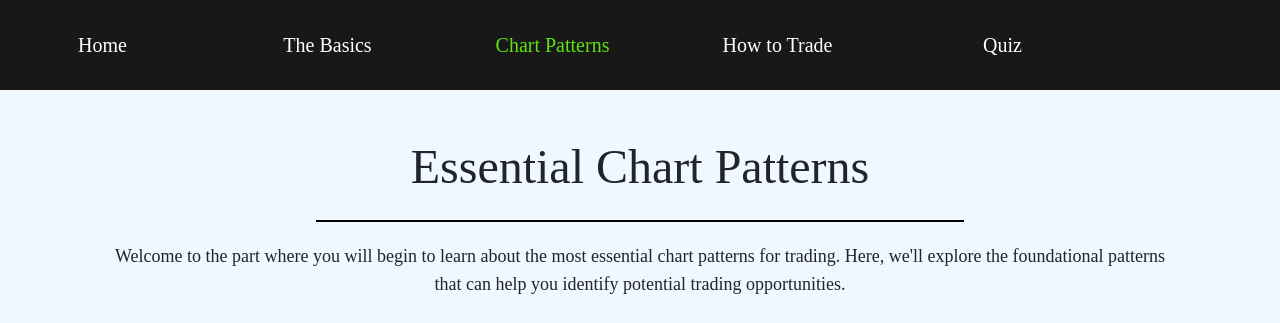
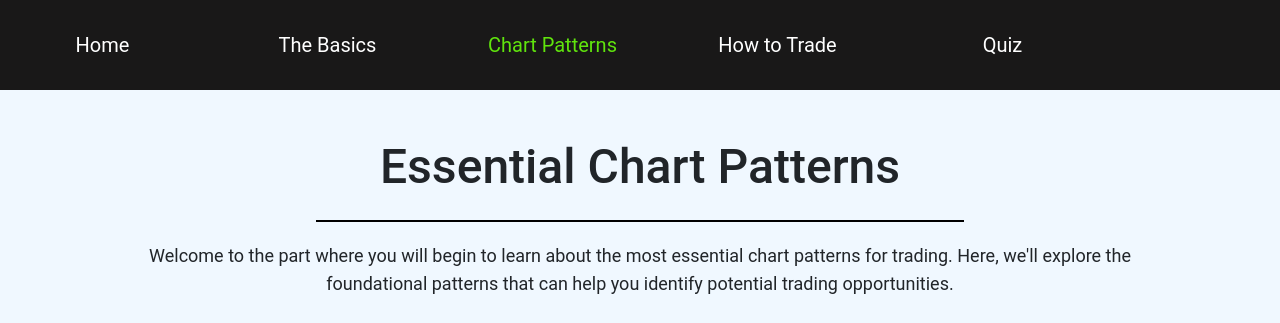
Before and after one commit to bobbybax12/stockchartpattern, a Flask app: page /introduction_chart in a window 1280 px wide. Shown: the top 323 px of the page. Run offline with Flask 3, Linux system fonts and the light colour scheme; some libraries are stand-ins or nearby versions.

Commit message:
font change

```diff
--- a/static/main.css
+++ b/static/main.css
@@ -1,6 +1,6 @@
 body{
     background-color: aliceblue;
-    font-family: 'Times New Roman', Times, serif;
+    font-family: 'Roboto', sans-serif;
 }
 .n-bar {
     background-color: #191818;
```
